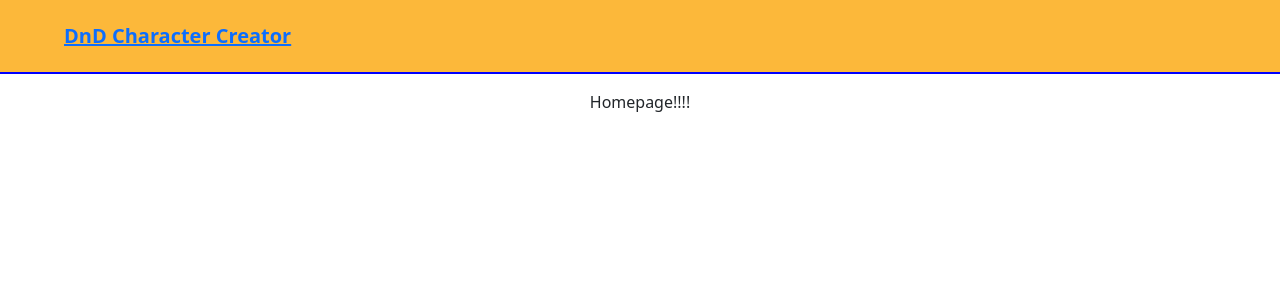
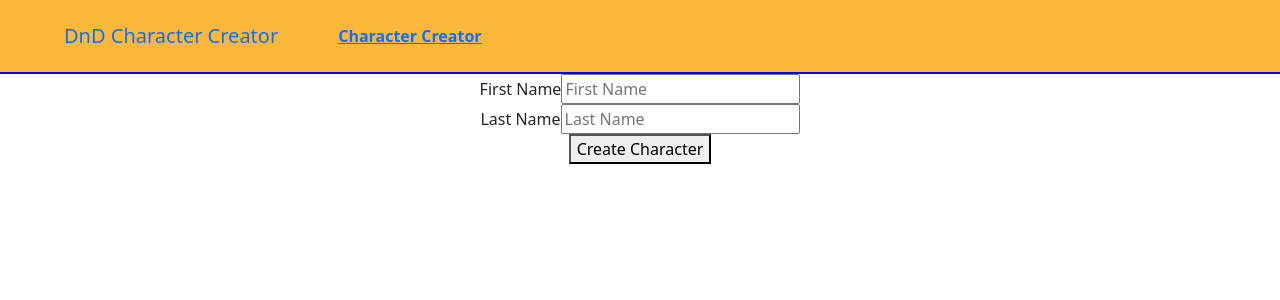
Before and after one commit to Tyler-Robison/dragon_frontend, a React (Create React App) app: page /character/new in a window 1280 px wide. Before the commit this address led to /home. Shown: the top 300 px of the page. Built offline with nearby package versions, Linux system fonts and the light colour scheme.

Commit message:
added character creation form

```diff
--- /dev/null
+++ b/src/components/CharacterForm.tsx
@@ -0,0 +1,72 @@
+import React, { useContext, useEffect } from "react";
+import { useNavigate } from 'react-router-dom';
+import { useFormik } from "formik";
+import characterValidate from "../formikValidation/characterCreation";
+
+const CharacterCreationForm: React.FC = () => {
+    const validate = characterValidate;
+    const navigate = useNavigate();
+
+    const formik = useFormik({
+        initialValues: {
+            first_name: '',
+            last_name: ''
+        },
+        validate,
+        onSubmit: values => createCharacter(values),
+    })
+
+    const createCharacter = async (values: any) => {
+        try {
+
+        } catch (err) {
+            formik.resetForm();
+            console.log('failed creation');
+            // import timedMsg and display fail msg here
+        }
+    }
+
+    return (
+        <div>
+            <form onSubmit={formik.handleSubmit}>
+                <div>
+                    <label htmlFor="first_name">First Name</label>
+                    <input
+                        id="first_name"
+                        name="first_name"
+                        type='text'
+                        onChange={formik.handleChange}
+                        onBlur={formik.handleBlur}
+                        value={formik.values.first_name}
+                        placeholder="First Name"
+                    />
+                    {formik.touched.first_name && formik.errors.first_name && (
+                        <div className="error-msg">{formik.errors.first_name}</div>
+                    )}
+                </div>
+
+                <div>
+                    <label htmlFor="last_name">Last Name</label>
+                    <input
+                        id="last_name"
+                        name="last_name"
+                        type='text'
+                        onChange={formik.handleChange}
+                        onBlur={formik.handleBlur}
+                        value={formik.values.last_name}
+                        placeholder="Last Name"
+                    />
+                    {formik.touched.last_name && formik.errors.last_name && (
+                        <div className="error-msg">{formik.errors.last_name}</div>
+                    )}
+                </div>
+
+                <button className="general-btn LoginForm-btn" data-testid="character-creation-btn" type="submit">Create Character</button>
+
+            </form>
+
+        </div>
+    )
+}
+
+export default CharacterCreationForm;
--- a/src/components/NavBar.tsx
+++ b/src/components/NavBar.tsx
@@ -27,9 +27,9 @@ const NavBar: React.FC = () => {
 
             <Container className="NavBar-Container">
 
-                {/* <NavLink className="nav-link" to="/character/new">
+                <NavLink className="nav-link" to="/character/new">
                     Character Creator
-                </NavLink> */}
+                </NavLink>
 
             </Container>
         </Navbar>
--- a/src/components/RouteList.tsx
+++ b/src/components/RouteList.tsx
@@ -1,6 +1,7 @@
 import React from "react";
 import { Route, Routes, Navigate } from "react-router-dom";
 import Home from './Home'
+import CharacterCreationForm from "./CharacterForm";
 
 
 /** RouteList Contains all routes used by Healthy-Eater app
@@ -16,8 +17,8 @@ const RouteList: React.FC = () => {
             {/* homepage */}
             <Route path="/home" element={<Home />} />
 
-
-
+            {/* character creation */}
+            <Route path="/character/new" element={<CharacterCreationForm />} />
 
 
             {/* re-direct routes */}
--- /dev/null
+++ b/src/formikValidation/characterCreation.ts
@@ -0,0 +1,20 @@
+const characterValidate = (values: any) => {
+    interface CharacterErrors {
+        first_name?: string;
+        last_name?: string;
+    }
+
+    const errors: CharacterErrors = {};
+
+    if (!values.first_name) {
+        errors.first_name = 'First Name Required';
+    }
+
+    if (!values.last_name) {
+        errors.last_name = 'Last Name Required';
+    }
+
+    return errors;
+};
+
+export default characterValidate
```
